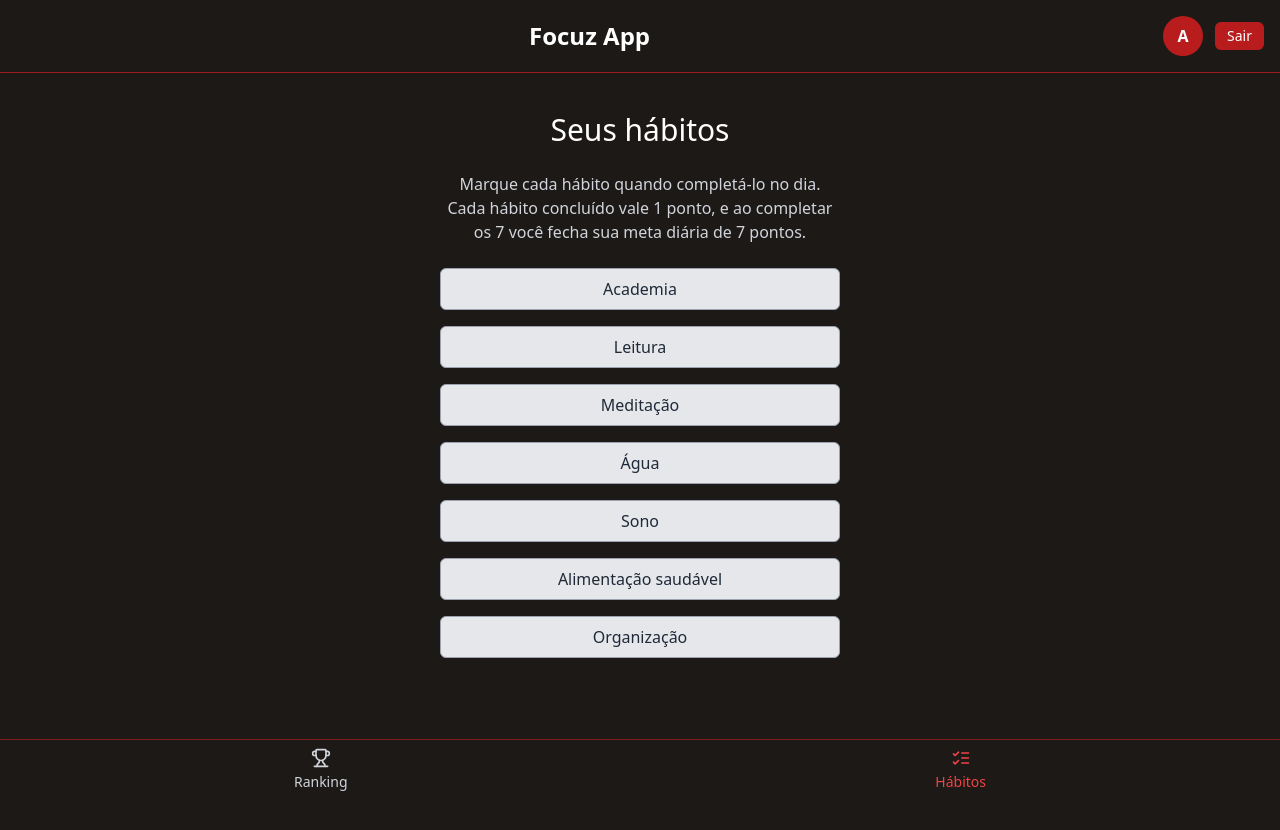
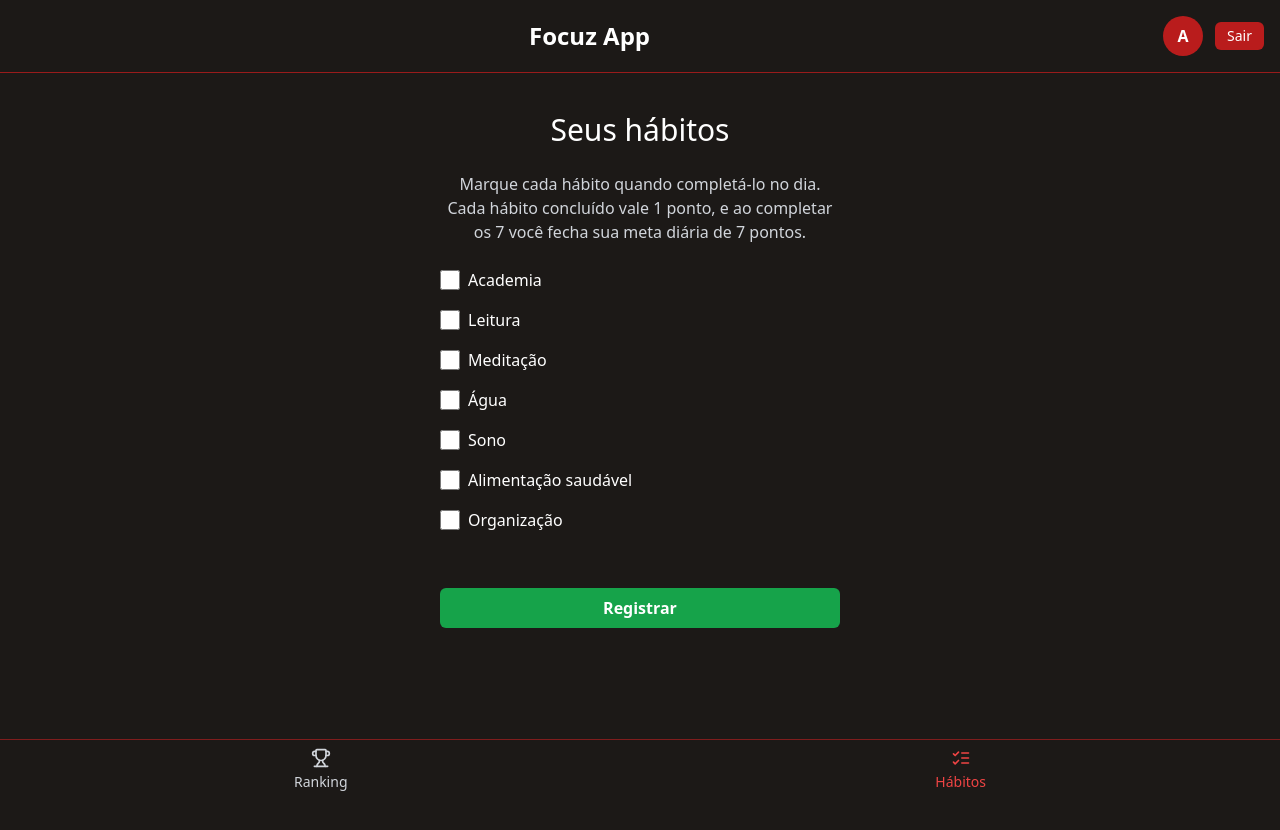
Before and after one commit to alfredots/focuz-frontend, a React (Vite) app: page / in a window 1280 px wide. Shown: the top 830 px of the page. Built offline with nearby package versions, Linux system fonts and the light colour scheme.

Commit message:
feat: checkbox com botão de enviar

```diff
--- a/src/components/habit.tsx
+++ b/src/components/habit.tsx
@@ -1,36 +1,23 @@
-import React, { useState } from 'react';
+import React from 'react';
 
 type HabitProps = {
-  id: number;
   name: string;
   done: boolean;
+  onToggle: () => void;
 };
 
-export const Habit: React.FC<HabitProps> = ({ id, name, done }) => {
-  const [isDone, setIsDone] = useState(done);
-
-  const toggleHabit = async () => {
-    try {
-      // manda pro backend
-      await fetch(`/api/habits/${id}/toggle`, {
-        method: 'POST',
-        headers: { 'Content-Type': 'application/json' },
-        body: JSON.stringify({ done: !isDone })
-      });
-
-      // atualiza no frontend
-      setIsDone(!isDone);
-    } catch (error) {
-      console.error('Erro ao atualizar hábito:', error);
-    }
-  };
-
+export const Habit: React.FC<HabitProps> = ({ name, done, onToggle }) => {
   return (
-    <button
-      onClick={toggleHabit}
-      className={`px-4 py-2 rounded-md border ${isDone ? 'bg-green-600 text-white border-green-600' : 'bg-gray-200 text-gray-800 border-gray-400'}`}
-    >
-      {name} {isDone ? '✅' : ''}
-    </button>
+    <label className="flex items-center space-x-2 cursor-pointer">
+      <input
+        type="checkbox"
+        checked={done}
+        onChange={onToggle}
+        className="form-checkbox h-5 w-5 text-green-600 border-gray-400 focus:ring-green-500"
+      />
+      <span className={done ? 'text-white font-semibold' : 'text-white'}>
+        {name} {done ? '✅' : ''}
+      </span>
+    </label>
   );
 };
--- a/src/pages/-habits/-habits.view.tsx
+++ b/src/pages/-habits/-habits.view.tsx
@@ -1,7 +1,27 @@
 import { Habit } from '@/components/habit';
 import { useHabitsModel } from '@/pages/-habits/-habits.model';
+import React, { useState } from 'react';
 
 export const HabitsView = (props: ReturnType<typeof useHabitsModel>) => {
+  const [habitsState, setHabitsState] = useState(props.habits);
+
+  const handleToggle = (id: number) => {
+    setHabitsState((prev) => prev.map((habit) => (habit.id === id ? { ...habit, done: !habit.done } : habit)));
+  };
+
+  const handleRegistrar = async () => {
+    try {
+      await fetch('/api/habits/registrar', {
+        method: 'POST',
+        headers: { 'Content-Type': 'application/json' },
+        body: JSON.stringify({ habits: habitsState })
+      });
+      // Você pode adicionar um feedback visual aqui se quiser
+    } catch (error) {
+      console.error('Erro ao registrar hábitos:', error);
+    }
+  };
+
   return (
     <div className="w-full h-svh p-4 mt-16">
       <h1 className="text-white text-3xl text-center pt-8">Seus hábitos</h1>
@@ -12,10 +32,13 @@ export const HabitsView = (props: ReturnType<typeof useHabitsModel>) => {
         </p>
 
         <div className="flex flex-col gap-4">
-          {props.habits.map((habit) => (
-            <Habit key={habit.name} id={habit.id} name={habit.name} done={habit.done} />
+          {habitsState.map((habit) => (
+            <Habit key={habit.name} name={habit.name} done={habit.done} onToggle={() => handleToggle(habit.id)} />
           ))}
         </div>
+        <button onClick={handleRegistrar} className="mt-8 px-6 py-2 bg-green-600 text-white rounded-md font-bold hover:bg-green-700">
+          Registrar
+        </button>
       </div>
     </div>
   );
```
